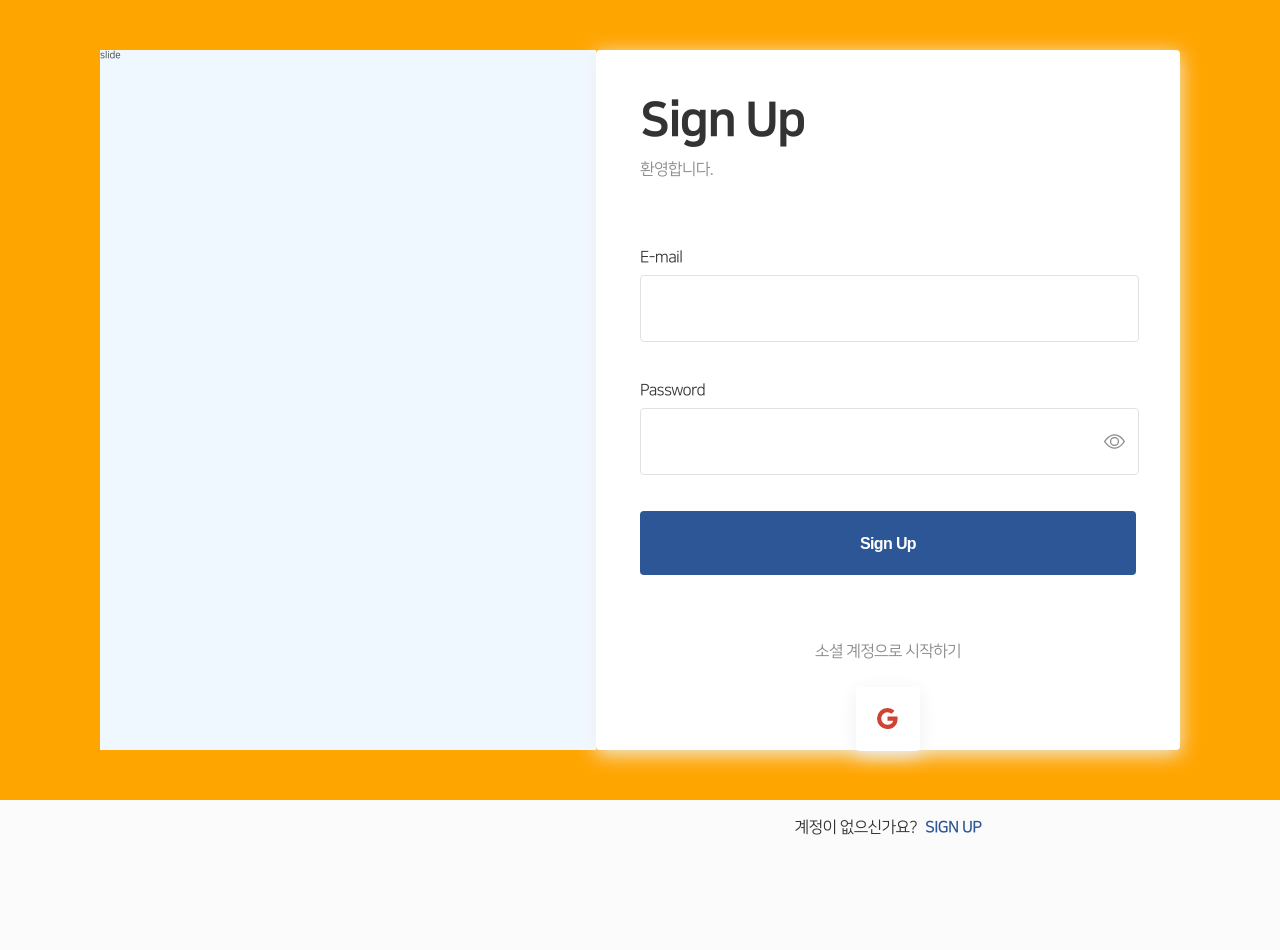
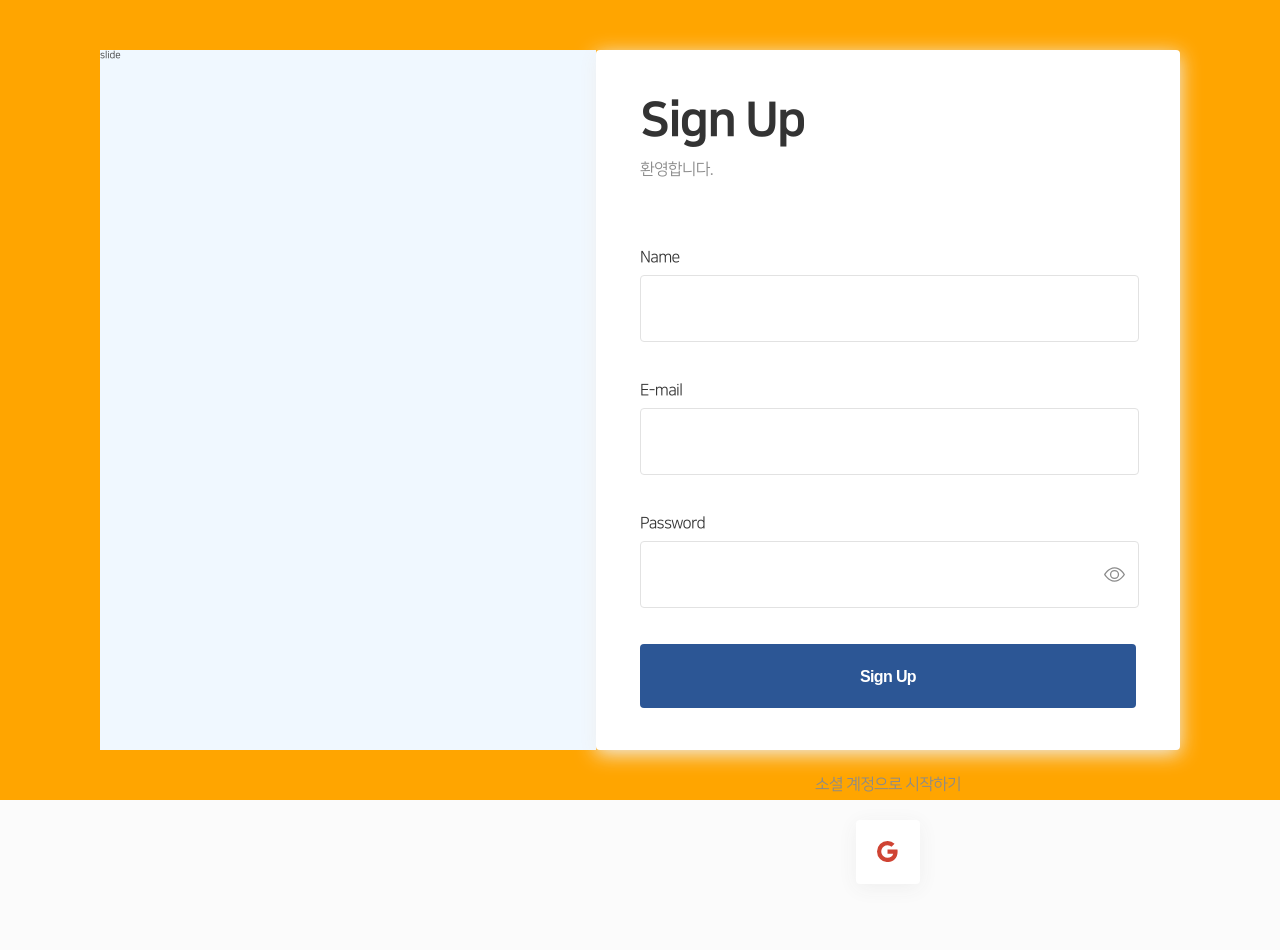
Before and after one commit to JaeilJO/blanking, a Next.js app: page /signup in a window 1280 px wide. Shown: the top 950 px of the page. Before the commit the page ends 839 px from the top, so only its background shows below. Built offline with nearby package versions, Linux system fonts and the light colour scheme.

Commit message:
fix : Input의 name type인 경우 submit 데이터에 포함안되는 문제 해결

```diff
--- a/src/components/AuthComponent/AuthCommon/AccountInquiry/index.tsx
+++ b/src/components/AuthComponent/AuthCommon/AccountInquiry/index.tsx
@@ -1,12 +1,12 @@
 import Link from 'next/link';
 import style from './index.module.scss';
 
-function AccountInquery({ authType }: { authType: 'sign in' | 'sign up' }) {
+function AccountInquery({ authType }: { authType: 'signin' | 'signup' }) {
     return (
         <div className={style.account_inquiry_wrapper}>
-            <span>{authType === 'sign in' ? '계정이 이미 있으신가요?' : '계정이 없으신가요?'}</span>
-            <Link className={style.link_text} href={authType === 'sign in' ? '/' : '/signup'}>
-                {authType.toUpperCase()}
+            <span>{authType === 'signin' ? '계정이 이미 있으신가요?' : '계정이 없으신가요?'}</span>
+            <Link className={style.link_text} href={authType === 'signin' ? '/signup' : '/'}>
+                {authType === 'signin' ? 'Sign Up' : 'Sign In'}
             </Link>
         </div>
     );
--- a/src/components/AuthComponent/AuthCommon/Form/Input/index.tsx
+++ b/src/components/AuthComponent/AuthCommon/Form/Input/index.tsx
@@ -69,7 +69,7 @@ function Input({ type, register }: InputProps) {
                 {type === 'E-mail' && (
                     <input type="email" onBlur={onBlur} required ref={inputRef} {...register('email')} />
                 )}
-                {type === 'Name' && <input type="text" onBlur={onBlur} required ref={inputRef} />}
+                {type === 'Name' && <input type="text" onBlur={onBlur} required ref={inputRef} {...register('name')} />}
             </div>
         </div>
     );
--- a/src/components/AuthComponent/AuthCommon/Form/index.tsx
+++ b/src/components/AuthComponent/AuthCommon/Form/index.tsx
@@ -19,8 +19,10 @@ function Form({ formType }: FormProps) {
 
     return (
         <form className={style.form_wrapper} onSubmit={onSubmit}>
+            {formType === 'signup' && <Input type="Name" register={register} />}
             <Input type="E-mail" register={register} />
             <Input type="Password" register={register} />
+
             <SubmitButton value={formType === 'signin' ? 'Sign In' : 'Sign Up'} />
         </form>
     );
--- a/src/components/AuthComponent/SignInComponent/index.tsx
+++ b/src/components/AuthComponent/SignInComponent/index.tsx
@@ -17,7 +17,7 @@ function SignInComponent() {
 
             <AuthComponent.Social socials={socials} />
 
-            <AuthComponent.AccountInquery authType={'sign in'} />
+            <AuthComponent.AccountInquery authType={'signin'} />
         </div>
     );
 }
--- a/src/components/AuthComponent/SignUpComponent/index.tsx
+++ b/src/components/AuthComponent/SignUpComponent/index.tsx
@@ -12,7 +12,7 @@ function SignUpComponent() {
 
             <AuthComponent.Social socials={socials} />
 
-            <AuthComponent.AccountInquery authType={'sign up'} />
+            <AuthComponent.AccountInquery authType={'signup'} />
         </div>
     );
 }
```
